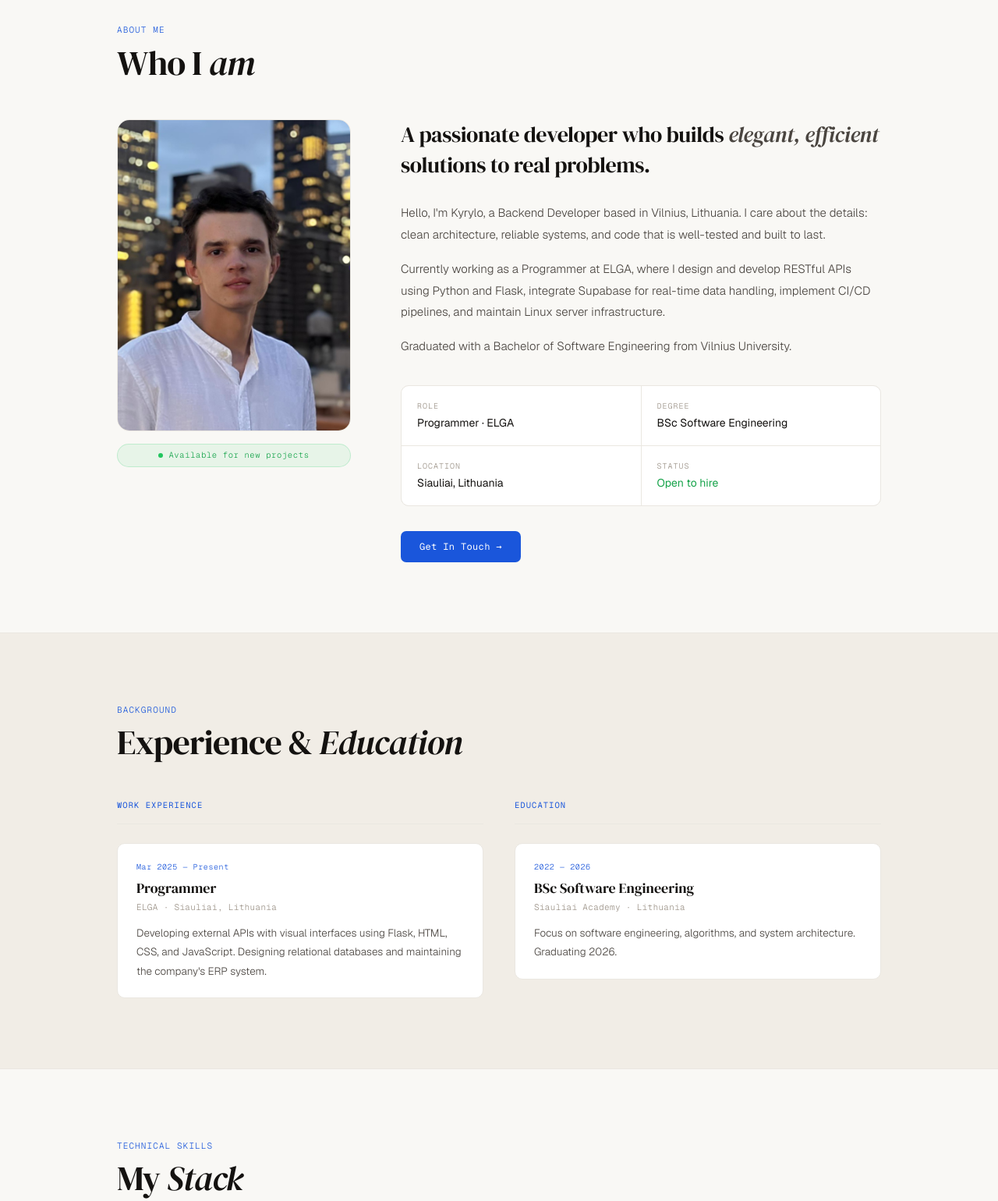
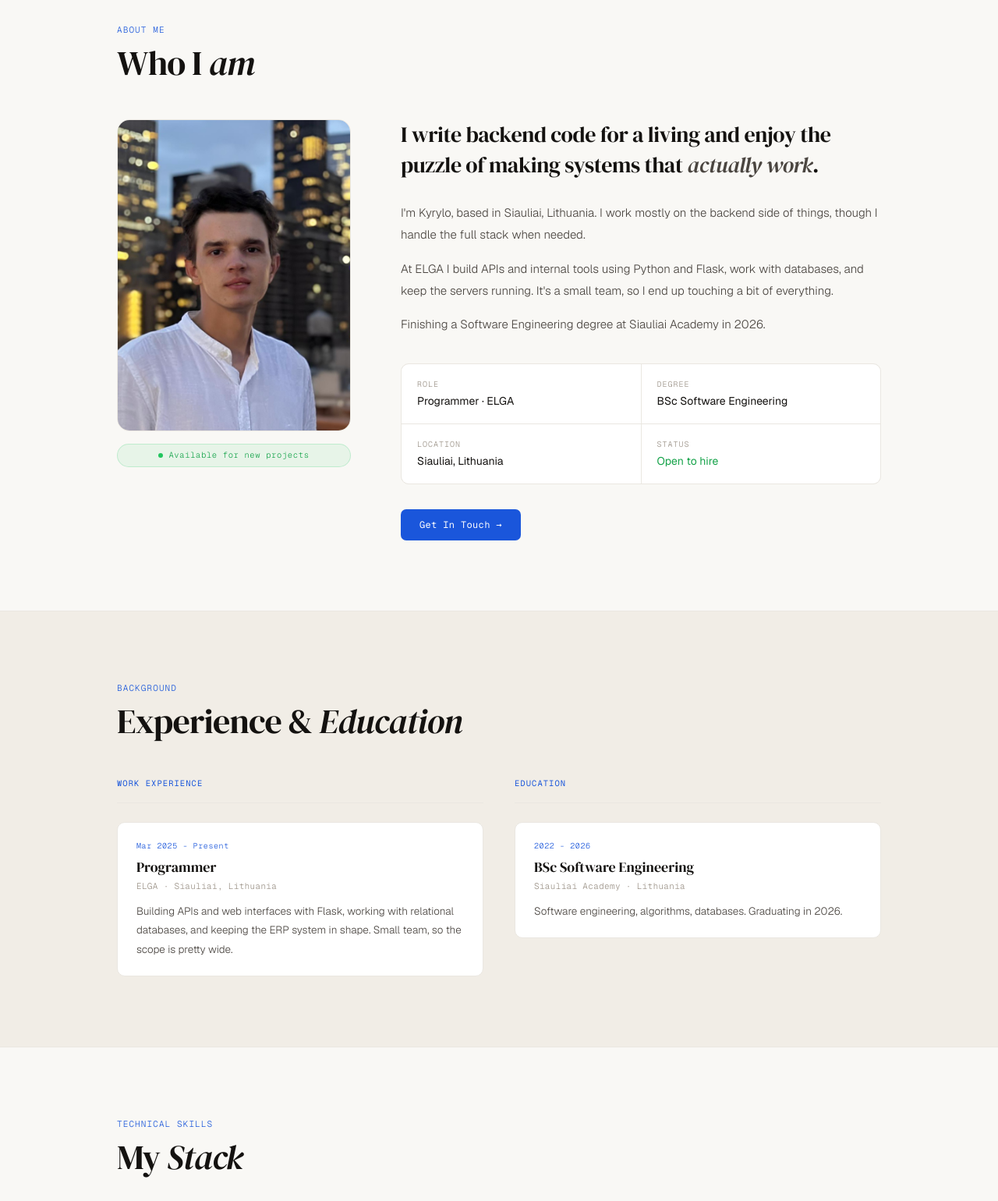
Before and after one commit to KyryloBublii/digital-cv, a Flask app: page /about in a window 1280 px wide. Shown: the part 60-1600 px from the top of the page at 78% size. Run offline with Flask 3, Linux system fonts and the light colour scheme; some libraries are stand-ins or nearby versions.

Commit message:
copy edits

```diff
--- a/templates/about.html
+++ b/templates/about.html
@@ -1,5 +1,5 @@
 {% extends "base.html" %}
-{% block title %}About — Kyrylo Bublii{% endblock %}
+{% block title %}About / Kyrylo Bublii{% endblock %}
 
 {% block content %}
 
@@ -21,12 +21,12 @@
       </div>
       <div class="rv d1">
         <p class="about-lead">
-          A passionate developer who builds <em>elegant, efficient</em> solutions to real problems.
+          I write backend code for a living and enjoy the puzzle of making systems that <em>actually work</em>.
         </p>
         <div class="about-body">
-          <p>Hello, I'm Kyrylo, a Backend Developer based in Vilnius, Lithuania. I care about the details: clean architecture, reliable systems, and code that is well-tested and built to last.</p>
-          <p>Currently working as a Programmer at ELGA, where I design and develop RESTful APIs using Python and Flask, integrate Supabase for real-time data handling, implement CI/CD pipelines, and maintain Linux server infrastructure.</p>
-          <p>Graduated with a Bachelor of Software Engineering from Vilnius University.</p>
+          <p>I'm Kyrylo, based in Siauliai, Lithuania. I work mostly on the backend side of things, though I handle the full stack when needed.</p>
+          <p>At ELGA I build APIs and internal tools using Python and Flask, work with databases, and keep the servers running. It's a small team, so I end up touching a bit of everything.</p>
+          <p>Finishing a Software Engineering degree at Siauliai Academy in 2026.</p>
         </div>
         <div class="about-fact-grid">
           <div class="about-fact"><div class="af-label">Role</div><div class="af-val">Programmer · ELGA</div></div>
@@ -55,19 +55,19 @@
       <div class="rv">
         <div class="exp-col-head">Work Experience</div>
         <div class="exp-item">
-          <div class="exp-period">Mar 2025 — Present</div>
+          <div class="exp-period">Mar 2025 - Present</div>
           <div class="exp-role">Programmer</div>
           <div class="exp-org">ELGA · Siauliai, Lithuania</div>
-          <p class="exp-desc">Developing external APIs with visual interfaces using Flask, HTML, CSS, and JavaScript. Designing relational databases and maintaining the company's ERP system.</p>
+          <p class="exp-desc">Building APIs and web interfaces with Flask, working with relational databases, and keeping the ERP system in shape. Small team, so the scope is pretty wide.</p>
         </div>
       </div>
       <div class="rv d1">
         <div class="exp-col-head">Education</div>
         <div class="exp-item">
-          <div class="exp-period">2022 — 2026</div>
+          <div class="exp-period">2022 - 2026</div>
           <div class="exp-role">BSc Software Engineering</div>
           <div class="exp-org">Siauliai Academy · Lithuania</div>
-          <p class="exp-desc">Focus on software engineering, algorithms, and system architecture. Graduating 2026.</p>
+          <p class="exp-desc">Software engineering, algorithms, databases. Graduating in 2026.</p>
         </div>
       </div>
     </div>
--- a/templates/base.html
+++ b/templates/base.html
@@ -3,7 +3,7 @@
 <head>
   <meta charset="UTF-8" />
   <meta name="viewport" content="width=device-width, initial-scale=1.0" />
-  <title>{% block title %}Kyrylo Bublii — Portfolio{% endblock %}</title>
+  <title>{% block title %}Kyrylo Bublii{% endblock %}</title>
 
   <!-- Fonts -->
   <link rel="preconnect" href="https://fonts.googleapis.com" />
--- a/templates/projects.html
+++ b/templates/projects.html
@@ -1,5 +1,5 @@
 {% extends "base.html" %}
-{% block title %}Work — Kyrylo Bublii{% endblock %}
+{% block title %}Work / Kyrylo Bublii{% endblock %}
 
 {% block content %}
 
```
Also changed, not shown: templates/contact.html (+4 -4 lines), templates/index.html (+5 -5 lines).
